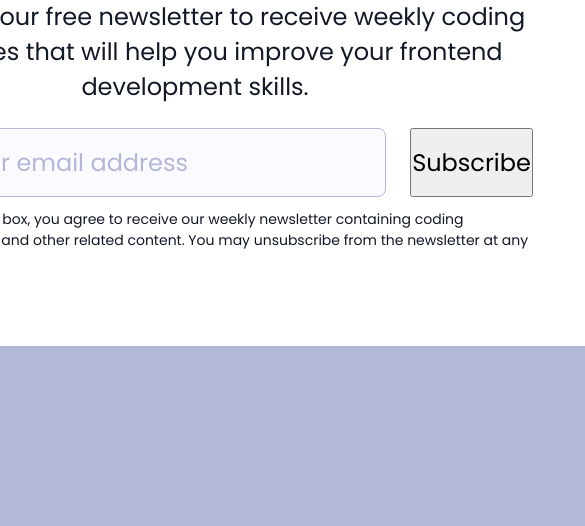
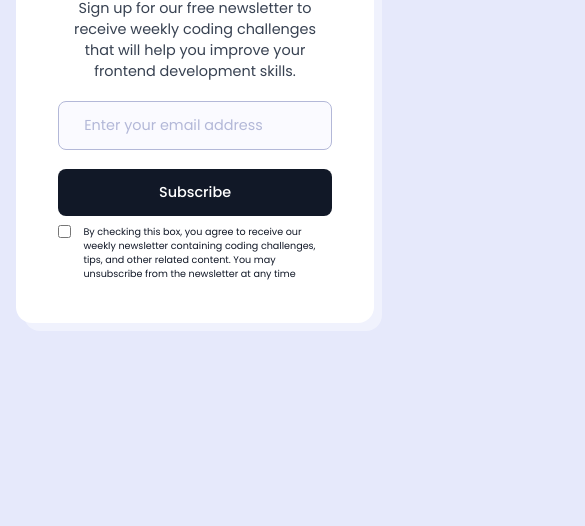
Before and after one commit to jc-ve/frontend-pro, a plain HTML site: page beginner/newsletter-card-component/index.html in a window 390 px wide. Shown: the part 318-844 px from the top of the page, 585 px wide, since content can reach past the window. Drawn offline with Linux system fonts and the light colour scheme.

Commit message:
finished mobile responsiveness

```diff
--- a/beginner/newsletter-card-component/index.html
+++ b/beginner/newsletter-card-component/index.html
@@ -23,26 +23,29 @@
             Sign up for our free newsletter to receive weekly coding challenges
             that will help you improve your frontend development skills.
           </p>
-          <form action="#" class="form u-margin-bottom-sm">
+          <form action="#" class="form">
+            <div class="form__input-group u-margin-bottom-sm">
               <input
                 type="email"
                 class="form__input"
                 placeholder="Enter your email address"
               />
               <button type="submit" class="btn--solid">Subscribe</button>
-          </form>
-          <div class="checkbox">
+            </div>
+            <div class="form__checkbox">
               <input
                 type="checkbox"
                 id="checkbox__input"
                 class="checkbox__input"
               />
-            <label for="checkbox__input" class="checkbox__label"
-              >By checking this box, you agree to receive our weekly newsletter
-              containing coding challenges, tips, and other related content. You
-              may unsubscribe from the newsletter at any time</label
+              <label for="checkbox__input" class="form__label"
+                >By checking this box, you agree to receive our weekly
+                newsletter containing coding challenges, tips, and other related
+                content. You may unsubscribe from the newsletter at any
+                time</label
               >
             </div>
+          </form>
         </div>
       </section>
     </main>
--- a/beginner/newsletter-card-component/style.css
+++ b/beginner/newsletter-card-component/style.css
@@ -2,9 +2,11 @@
 
 :root {
   --clr-blue: #111827;
+  --clr-blue-light: #292f3d;
   --clr-gray: #374151;
   --clr-white: #fff;
   --clr-lavander: #b3b8d8;
+  --clr-lavander-light: #e6e9fb;
   --clr-off-white: #fafaff;
 }
 
@@ -19,18 +21,42 @@
 
 *:focus {
   outline: none;
-  box-shadow: 0 0 0 0.5rem rgba(179, 184, 217, 0.5);
+  box-shadow: 0 0 0 0.3rem rgba(179, 184, 217, 0.5);
+}
+
+::selection {
+  color: var(--clr-white);
+  background-color: var(--clr-blue);
 }
 
 html {
   font-size: 62.5%;
 }
 
+@media screen and (max-width: 56.25em) {
+  html {
+    font-size: 56.25%;
+  }
+}
+
+@media screen and (max-width: 43.75em) {
+  html {
+    font-size: 50%;
+  }
+}
+
 body {
+  box-sizing: border-box;
   font-family: "Poppins", sans-serif;
   font-size: 2.4rem;
-  color: var(--clr-blue);
-  background-color: var(--clr-lavander);
+  color: var(--clr-gray);
+  background-color: var(--clr-lavander-light);
+}
+
+@media screen and (max-width: 56.25em) {
+  body {
+    font-size: 1.8rem;
+  }
 }
 
 main {
@@ -38,6 +64,7 @@ main {
   display: flex;
   justify-content: center;
   align-items: center;
+  padding: 2rem;
 }
 
 /* TYPOGRAPHY */
@@ -46,6 +73,18 @@ main {
   font-family: "Merriweather", serif;
   font-weight: bold;
   font-size: 4rem;
+}
+
+@media screen and (max-width: 56.25em) {
+  .heading--primary {
+    font-size: 3.6rem;
+  }
+}
+
+@media screen and (max-width: 31.25em) {
+  .heading--primary {
+    font-size: 3rem;
+  }
 }
 
 /* UTILITIES */
@@ -73,14 +112,32 @@ main {
   background-color: var(--clr-white);
   border-radius: 16px;
   padding: 7.4rem;
+  box-shadow: 1rem 1rem rgba(255, 255, 255, 0.4);
+}
+
+@media screen and (max-width: 56.25em) {
+  .newsletter {
+    padding: 6.4rem;
+  }
+}
+
+@media screen and (max-width: 43.75em) {
+  .newsletter {
+    padding: 5.2rem;
+  }
 }
 
 /* FORM */
 
 .form {
+  max-width: 81.4rem;
+  margin: 0 auto;
+}
+
+.form__input-group {
   display: flex;
+  gap: 2.4rem;
   justify-content: center;
-  gap: 2.4rem;
 }
 
 .form__input {
@@ -88,23 +145,50 @@ main {
   border-radius: 8px;
   border: 1px solid var(--clr-lavander);
   background-color: var(--clr-off-white);
-  color: var(--clr-lavander);
+  color: var(--clr-blue);
+  width: 100%;
 }
 
 .form__input::placeholder {
   color: var(--clr-lavander);
 }
 
-/* CHECKBOX*/
-
-.checkbox {
+.form__checkbox {
   display: flex;
   align-items: flex-start;
   gap: 1.6rem;
 }
 
-.checkbox__label {
+.form__label {
   display: block;
   font-size: 1.4rem;
   text-align: left;
+  color: var(--clr-blue);
 }
+
+@media screen and (max-width: 31.25em) {
+  .form__input-group {
+    flex-direction: column;
+  }
+
+  .form__label {
+    font-size: 1.2rem;
+  }
+}
+
+/* BUTTON */
+
+.btn--solid {
+  font-weight: 500;
+  color: var(--clr-white);
+  background-color: var(--clr-blue);
+  padding: 1.6rem 3.2rem;
+  border: none;
+  border-radius: 8px;
+  cursor: pointer;
+  transition: background-color 0.3s ease;
+}
+
+.btn--solid:hover {
+  background-color: var(--clr-blue-light);
+}
```
Lines whose indentation alone changed are shown as unchanged.
